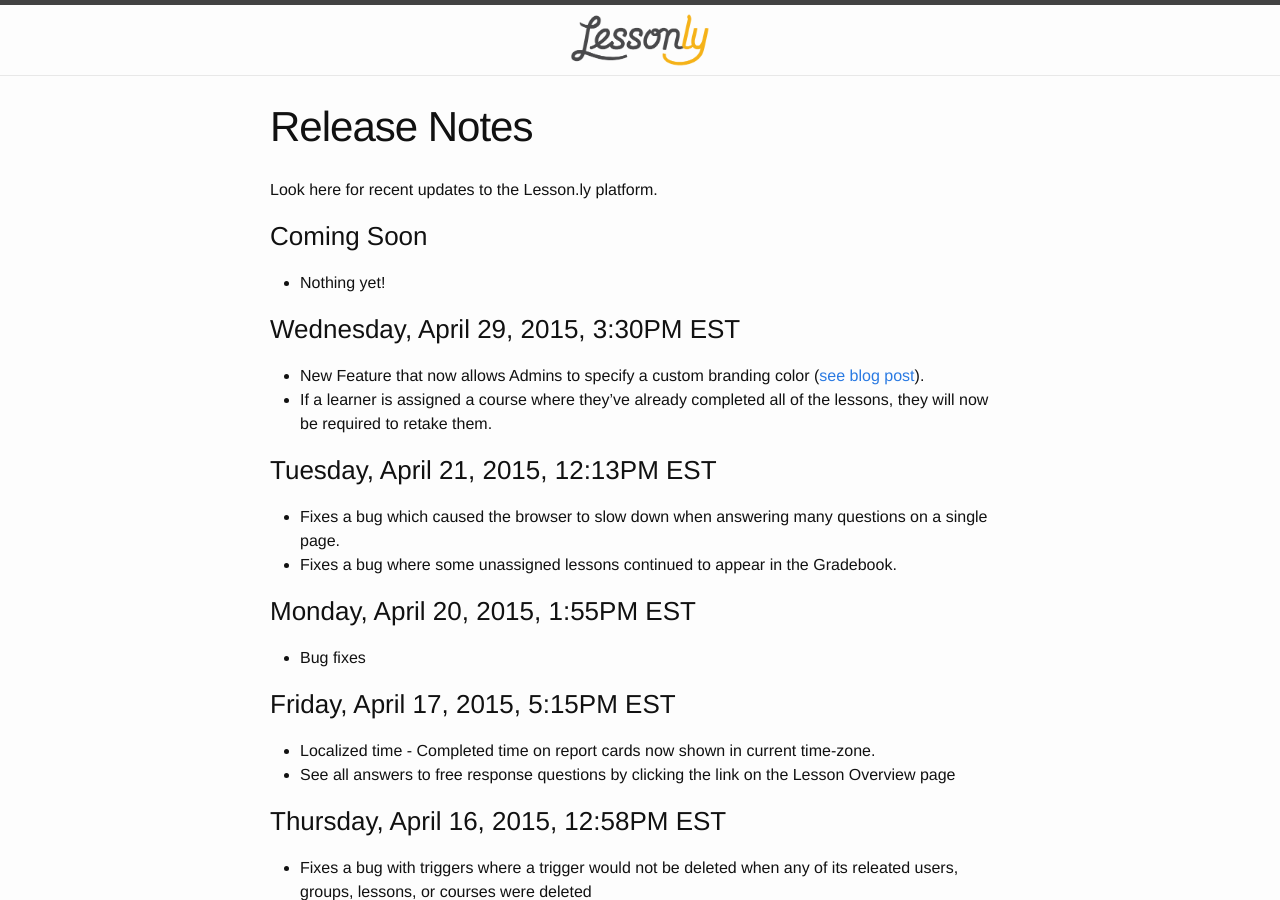
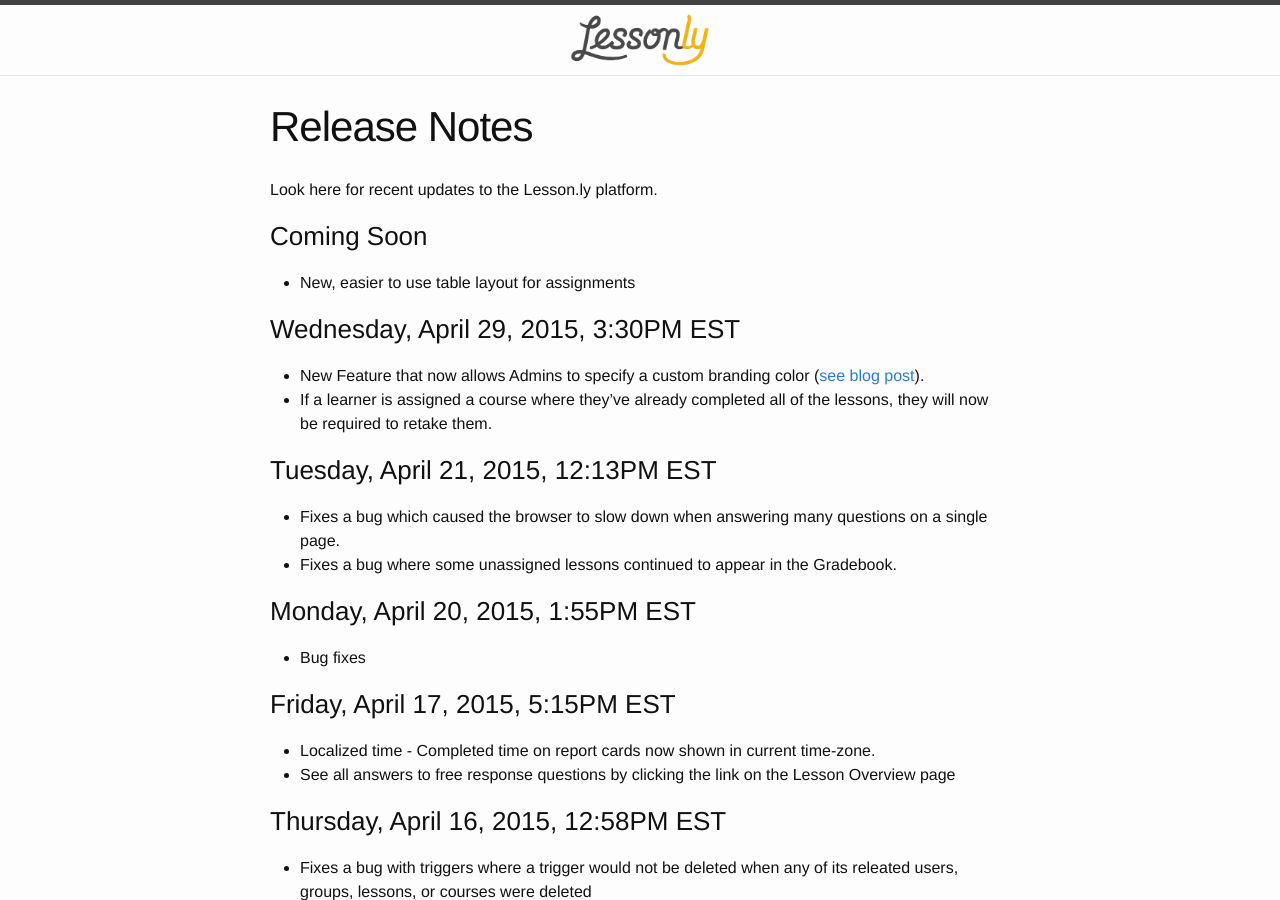
Before and after one commit to isabella232/lessonly.github.io, a Jekyll site: the page built from release-notes.md, in a window 1280 px wide and 900 px high. Built offline with Jekyll 4.4.1, drawn with Linux system fonts in a browser that asks for light colours.

Commit message:
Add note about table layout for assignments

```diff
--- a/release-notes.md
+++ b/release-notes.md
@@ -8,7 +8,7 @@
 
 ### Coming Soon
 
-- Nothing yet!
+- New, easier to use table layout for assignments
 
 ### Wednesday, April 29, 2015, 3:30PM EST
 
```
